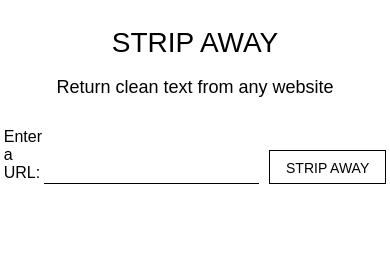
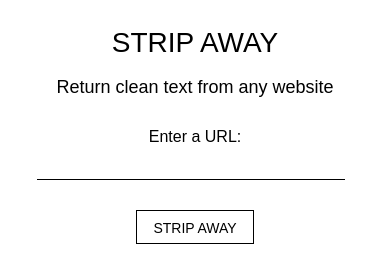
Before and after one commit to jsrath/strip-away, a website: page public/index.html in a window 390 px wide. Drawn offline with Linux system fonts and the light colour scheme; a web font is replaced by a local one.

Commit message:
feat: add media queries for smaller screens

```diff
--- a/public/style.css
+++ b/public/style.css
@@ -2,17 +2,18 @@
   font-family: 'Chivo', sans-serif;
 }
 
-.container>h1, .container>h3 {
+.container > h1,
+.container > h3 {
   text-align: center;
   margin-bottom: 0;
   font-weight: 400;
 }
 
-.container>h1 {
+.container > h1 {
   font-size: 28px;
 }
 
-.container>h3 {
+.container > h3 {
   font-size: 18px;
 }
 
@@ -87,11 +88,13 @@
   margin: 0 0 50px;
 }
 
-.display-area>div {
+.display-area > div {
   display: none;
 }
 
-.plain-text, .markdown, .simplified {
+.plain-text,
+.markdown,
+.simplified {
   width: 90%;
   padding: 20px;
   border: 2px solid #000;
@@ -99,7 +102,8 @@
   white-space: pre-wrap;
 }
 
-.plain-text, .markdown {
+.plain-text,
+.markdown {
   white-space: pre-wrap;
 }
 
@@ -122,7 +126,9 @@
   color: #777;
 }
 
-.tabs .show, .display-area .show, .show {
+.tabs .show,
+.display-area .show,
+.show {
   display: flex;
 }
 
@@ -131,3 +137,19 @@
   border: 2px solid #000;
   border-bottom: 0;
 }
+
+@media screen and (max-width: 700px) {
+  .url-input {
+    flex-direction: column;
+    align-items: center;
+    justify-content: center;
+  }
+
+  .text-box {
+    text-align: center;
+  }
+
+  .submit-button {
+    margin-top: 30px;
+  }
+}
```
